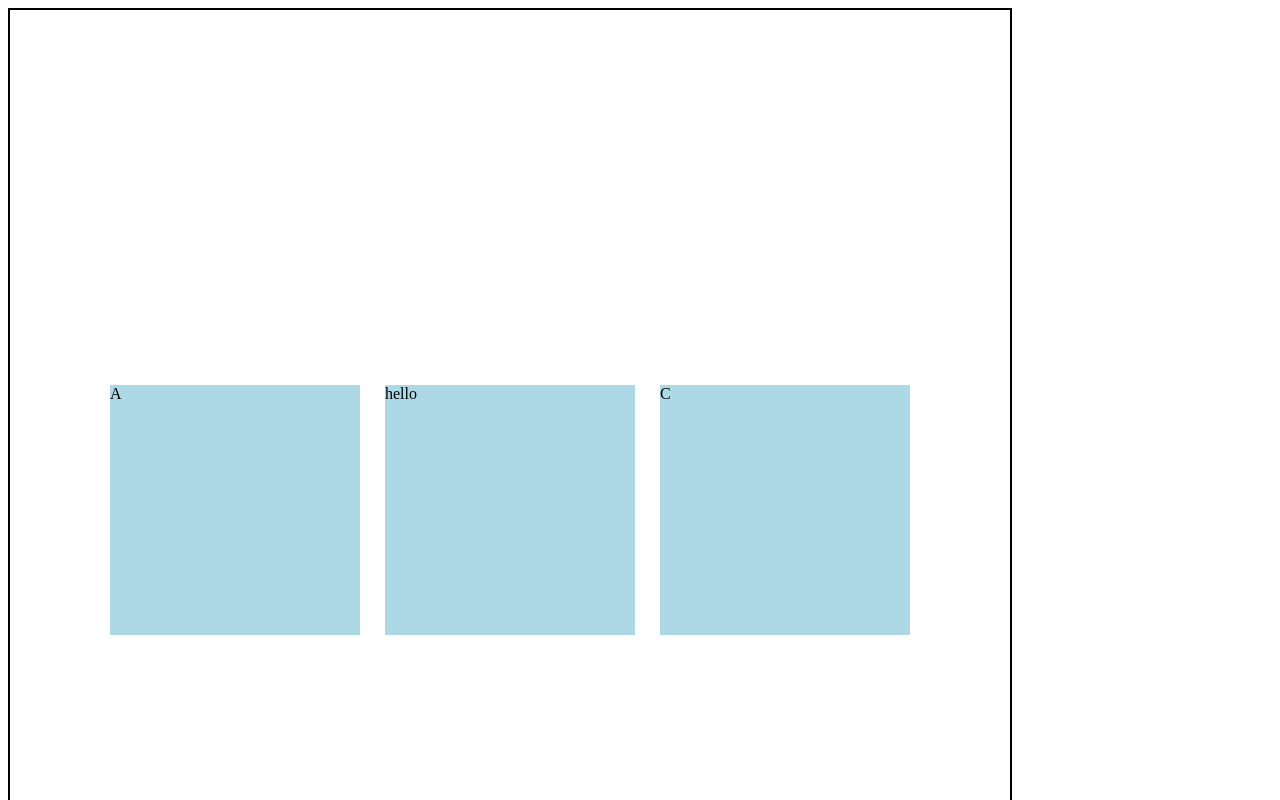
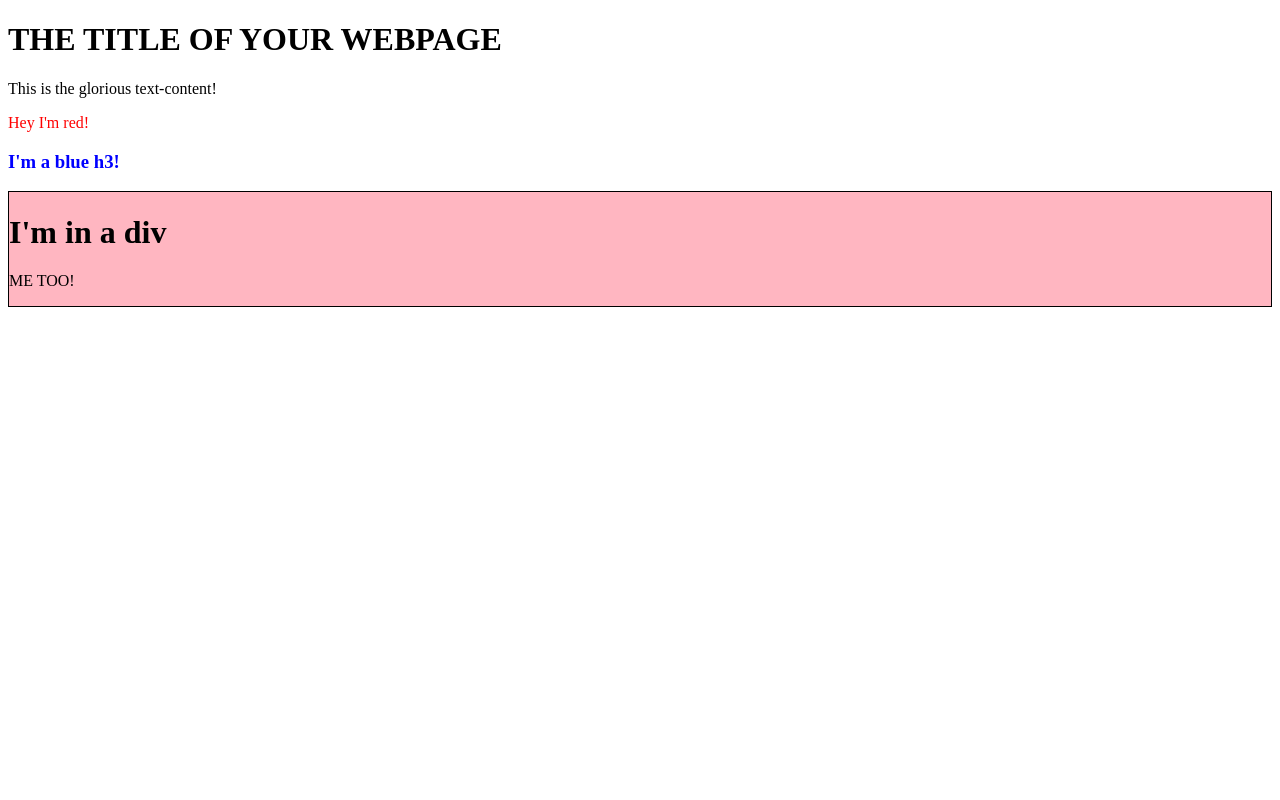
Before and after one commit to natdlc/git_test, a plain HTML site: page index.html in a window 1280 px wide. Shown: the top 800 px of the page. Drawn offline with Linux system fonts and the light colour scheme.

Commit message:
dom manipulation

```diff
--- a/index.html
+++ b/index.html
@@ -6,13 +6,12 @@
         <meta name="viewport" content="width=device-width, initial-scale=1.0">
         <title>Document</title>
         <link rel="stylesheet" href="styles.css">
+        <script src="script.js" defer></script>
     </head>
     <body>
-    <div class="container">
-        <div class="box-1">A</div>
-        <div class="box-2">B</div>
-        <div class="box-3">C</div>
-        <script src="/script.js"></script>
-    </div>
+        <h1>
+          THE TITLE OF YOUR WEBPAGE
+        </h1>
+        <div id="container"></div>
       </body>
 </html>
--- a/script.js
+++ b/script.js
@@ -1,7 +1,36 @@
-const container = document.querySelector('.container');
-const child2 = document.querySelector('.box-2');
-let newDiv = document.createElement('div');
-newDiv.classList.add('new');
-newDiv.textContent = 'hello';
-container.insertBefore(newDiv, child2);
-container.removeChild(child2);
+const container = document.querySelector('#container');
+
+const content = document.createElement('div');
+content.classList.add('content');
+content.textContent = 'This is the glorious text-content!';
+
+container.appendChild(content);
+
+//red paragraph
+const redPara = document.createElement('p');
+redPara.style.color = 'red';
+redPara.textContent = 'Hey I\'m red!';
+container.appendChild(redPara);
+
+//blue h3
+const blueH3 = document.createElement('h3');
+blueH3.style.color = 'blue';
+blueH3.textContent = 'I\'m a blue h3!';
+container.appendChild(blueH3);
+
+//div black border
+const divBlack = document.createElement('div');
+divBlack.style.border = '1px solid black';
+divBlack.style.backgroundColor = 'lightpink';
+divBlack.classList.add('black-div');
+container.appendChild(divBlack);
+
+//h1 inside div black
+const h1Child = document.createElement('h1');
+h1Child.textContent = 'I\'m in a div';
+divBlack.appendChild(h1Child);
+
+//p inside div black
+const pChild = document.createElement('p');
+pChild.textContent = 'ME TOO!';
+divBlack.appendChild(pChild);
```
Lines whose indentation alone changed are shown as unchanged.
